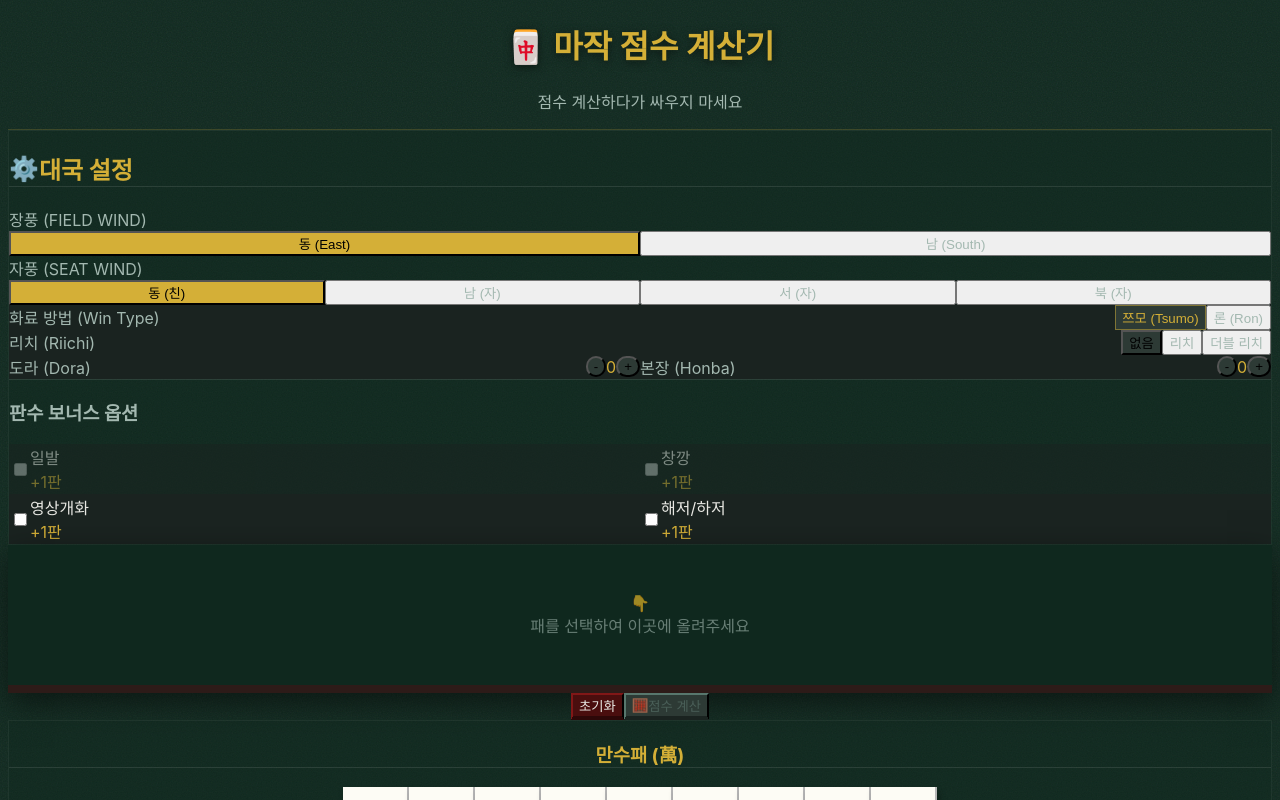
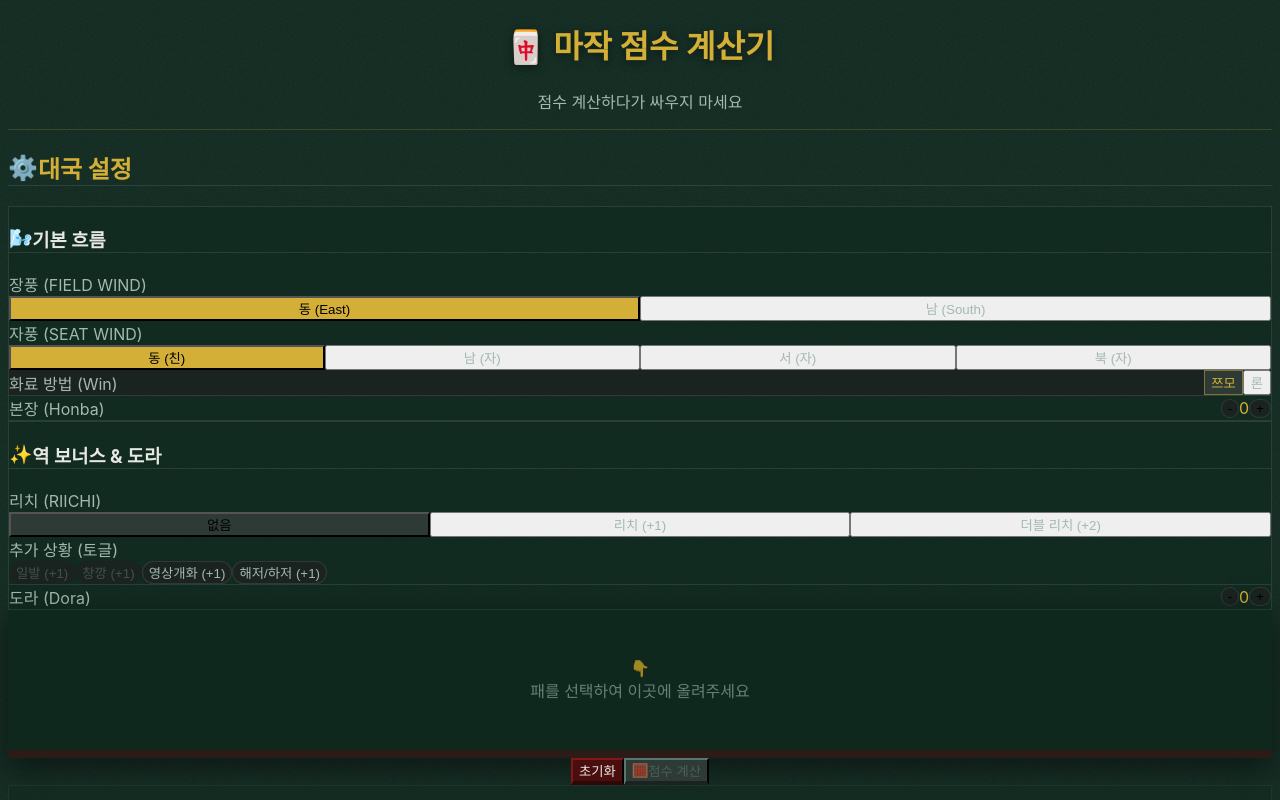
Before and after one commit to greenott/mahjong-scorer, a Next.js app: page / in a window 1280 px wide. Shown: the top 800 px of the page. Built offline with nearby package versions, Linux system fonts and the light colour scheme; a web font is replaced by a local one.

Commit message:
style: restructure match settings into card and chip layout

```diff
--- a/app/page.tsx
+++ b/app/page.tsx
@@ -361,14 +361,19 @@ export default function Home() {
                 </header>
 
                 {/* Match Settings Panel */}
-                <section className="bg-[#0f281e]/40 p-4 md:p-6 rounded-2xl border border-[#ffffff]/5 shadow-lg max-w-4xl mx-auto space-y-6">
-                    <h2 className="text-xl font-bold text-[#d4af37] border-b border-[#ffffff]/10 pb-2 flex items-center gap-2">
+                <section className="max-w-4xl mx-auto space-y-4 md:space-y-6">
+                    <h2 className="text-2xl font-black text-[#d4af37] pb-2 flex items-center gap-2 drop-shadow-md border-b border-[#ffffff]/10">
                         <span>⚙️</span> 대국 설정
                     </h2>
 
-                    <div className="grid grid-cols-1 md:grid-cols-2 gap-6">
-                        {/* Winds & Win Type */}
-                        <div className="space-y-4">
+                    <div className="grid grid-cols-1 md:grid-cols-2 gap-4 md:gap-6">
+                        {/* Card 1: 기본 흐름 (장풍, 자풍, 화료, 본장) */}
+                        <div className="bg-[#0f281e]/60 p-5 md:p-6 rounded-2xl border border-[#ffffff]/10 shadow-lg space-y-5 flex flex-col">
+                            <h3 className="text-lg font-bold text-[#e8e8e3] border-b border-[#ffffff]/10 pb-2 flex items-center gap-2">
+                                <span>🌬️</span> 기본 흐름
+                            </h3>
+
+                            <div className="space-y-4 flex-1">
                                 <div className="flex flex-col gap-2">
                                     <label className="text-sm text-[#a3b8b0] uppercase tracking-wider font-semibold">장풍 (Field Wind)</label>
                                     <div className="flex bg-[#1a2320] rounded-lg p-1">
@@ -386,109 +391,94 @@ export default function Home() {
                                         <button onClick={() => setHandStatus({ ...handStatus, windPlayer: 4 })} className={`flex-1 py-3 md:py-2 rounded-md transition text-base md:text-sm ${handStatus.windPlayer === 4 ? 'bg-[#d4af37] text-black font-bold' : 'text-[#a3b8b0] hover:bg-[#2d3a35]'}`}>북 (자)</button>
                                     </div>
                                 </div>
-                        </div>
-
-                        {/* Modifiers & Counters */}
-                        <div className="space-y-4">
-                            <div className="flex items-center justify-between bg-[#1a2320] p-3 rounded-lg">
-                                <label className="text-sm text-[#a3b8b0] font-semibold">화료 방법 (Win Type)</label>
-                                <div className="flex gap-2">
-                                    <button onClick={() => setHandStatus({ ...handStatus, winType: 'tsumo' })} className={`px-4 py-2 md:py-1.5 rounded-md transition text-base md:text-sm ${handStatus.winType === 'tsumo' ? 'bg-[#2d3a35] text-[#d4af37] border border-[#d4af37]/50' : 'text-[#a3b8b0]'}`}>쯔모 (Tsumo)</button>
-                                    <button onClick={() => setHandStatus({ ...handStatus, winType: 'ron' })} className={`px-4 py-2 md:py-1.5 rounded-md transition text-base md:text-sm ${handStatus.winType === 'ron' ? 'bg-[#2d3a35] text-[#d4af37] border border-[#d4af37]/50' : 'text-[#a3b8b0]'}`}>론 (Ron)</button>
-                                </div>
-                            </div>
 
                                 <div className="flex items-center justify-between bg-[#1a2320] p-3 rounded-lg">
-                                <label className="text-sm text-[#a3b8b0] font-semibold">리치 (Riichi)</label>
+                                    <label className="text-sm text-[#a3b8b0] font-semibold">화료 방법 (Win)</label>
                                     <div className="flex gap-2">
-                                    <button onClick={() => {
-                                        let updated = { ...handStatus, riichi: 0 as 0 | 1 | 2 };
-                                        if (handStatus.isIppatsu) updated.isIppatsu = false; // Disable Ippatsu if Riichi is turned off
-                                        setHandStatus(updated);
-                                    }} className={`px-3 py-2 md:py-1.5 rounded-md transition text-base md:text-sm ${handStatus.riichi === 0 ? 'bg-[#2d3a35] text-white' : 'text-[#a3b8b0]'}`}>없음</button>
-                                    <button onClick={() => setHandStatus({ ...handStatus, riichi: 1 })} className={`px-3 py-2 md:py-1.5 rounded-md transition text-base md:text-sm ${handStatus.riichi === 1 ? 'bg-[#8a1c1c] text-white font-bold' : 'text-[#a3b8b0]'}`}>리치</button>
-                                    <button onClick={() => setHandStatus({ ...handStatus, riichi: 2 })} className={`px-3 py-2 md:py-1.5 rounded-md transition text-base md:text-sm ${handStatus.riichi === 2 ? 'bg-[#8a1c1c] text-white font-bold' : 'text-[#a3b8b0]'}`}>더블 리치</button>
-                                </div>
-                            </div>
-
-                            <div className="flex gap-4">
-                                <div className="flex-1 flex items-center justify-between bg-[#1a2320] p-3 rounded-lg">
-                                    <label className="text-sm text-[#a3b8b0] font-semibold">도라 (Dora)</label>
-                                    <div className="flex items-center gap-3">
-                                        <button onClick={() => setHandStatus({ ...handStatus, doraCount: Math.max(0, handStatus.doraCount - 1) })} className="w-10 h-10 md:w-8 md:h-8 rounded-full bg-[#2d3a35] text-white flex items-center justify-center hover:bg-[#3e524b] text-xl md:text-base">-</button>
-                                        <span className="text-2xl md:text-xl font-bold text-[#d4af37] w-5 text-center">{handStatus.doraCount}</span>
-                                        <button onClick={() => setHandStatus({ ...handStatus, doraCount: handStatus.doraCount + 1 })} className="w-10 h-10 md:w-8 md:h-8 rounded-full bg-[#2d3a35] text-white flex items-center justify-center hover:bg-[#3e524b] text-xl md:text-base">+</button>
-                                    </div>
-                                </div>
-                                <div className="flex-1 flex items-center justify-between bg-[#1a2320] p-3 rounded-lg">
-                                    <label className="text-sm text-[#a3b8b0] font-semibold">본장 (Honba)</label>
-                                    <div className="flex items-center gap-3">
-                                        <button onClick={() => setHandStatus({ ...handStatus, honba: Math.max(0, handStatus.honba - 1) })} className="w-10 h-10 md:w-8 md:h-8 rounded-full bg-[#2d3a35] text-white flex items-center justify-center hover:bg-[#3e524b] text-xl md:text-base">-</button>
-                                        <span className="text-2xl md:text-xl font-bold text-[#d4af37] w-5 text-center">{handStatus.honba}</span>
-                                        <button onClick={() => setHandStatus({ ...handStatus, honba: handStatus.honba + 1 })} className="w-10 h-10 md:w-8 md:h-8 rounded-full bg-[#2d3a35] text-white flex items-center justify-center hover:bg-[#3e524b] text-xl md:text-base">+</button>
-                                    </div>
-                                </div>
+                                        <button onClick={() => setHandStatus({ ...handStatus, winType: 'tsumo' })} className={`px-4 py-2 md:py-1.5 rounded-md transition text-base md:text-sm ${handStatus.winType === 'tsumo' ? 'bg-[#2d3a35] text-[#d4af37] border border-[#d4af37]/50' : 'text-[#a3b8b0]'}`}>쯔모</button>
+                                        <button onClick={() => setHandStatus({ ...handStatus, winType: 'ron' })} className={`px-4 py-2 md:py-1.5 rounded-md transition text-base md:text-sm ${handStatus.winType === 'ron' ? 'bg-[#2d3a35] text-[#d4af37] border border-[#d4af37]/50' : 'text-[#a3b8b0]'}`}>론</button>
                                     </div>
                                 </div>
                             </div>
 
-                    {/* Additional Yaku Options */}
-                    <div className="mt-6 pt-6 border-t border-[#ffffff]/10">
-                        <h3 className="text-sm text-[#a3b8b0] uppercase tracking-wider font-semibold mb-4">판수 보너스 옵션</h3>
-                        <div className="grid grid-cols-2 md:grid-cols-4 gap-3">
-                            <label className={`flex items-center gap-2 p-3 rounded-lg border transition cursor-pointer ${handStatus.riichi > 0 ? (handStatus.isIppatsu ? 'bg-[#2d3a35] border-[#d4af37]/50' : 'bg-[#1a2320] border-transparent hover:border-[#ffffff]/20') : 'opacity-50 cursor-not-allowed bg-[#1a2320] border-transparent'}`}>
-                                <input
-                                    type="checkbox"
+                            <div className="mt-auto pt-4 flex items-center justify-between border-t border-[#ffffff]/10">
+                                <label className="text-sm text-[#a3b8b0] font-semibold flex items-center gap-2">본장 (Honba)</label>
+                                <div className="flex items-center gap-3">
+                                    <button onClick={() => setHandStatus({ ...handStatus, honba: Math.max(0, handStatus.honba - 1) })} className="w-10 h-10 md:w-8 md:h-8 rounded-full bg-[#1a2320] text-white flex items-center justify-center hover:bg-[#3e524b] text-xl md:text-base border border-[#ffffff]/10">-</button>
+                                    <span className="text-2xl md:text-xl font-bold text-[#d4af37] w-5 text-center">{handStatus.honba}</span>
+                                    <button onClick={() => setHandStatus({ ...handStatus, honba: handStatus.honba + 1 })} className="w-10 h-10 md:w-8 md:h-8 rounded-full bg-[#1a2320] text-white flex items-center justify-center hover:bg-[#3e524b] text-xl md:text-base border border-[#ffffff]/10">+</button>
+                                </div>
+                            </div>
+                        </div>
+
+                        {/* Card 2: 역 조건 & 도라 */}
+                        <div className="bg-[#0f281e]/60 p-5 md:p-6 rounded-2xl border border-[#ffffff]/10 shadow-lg space-y-5 flex flex-col">
+                            <h3 className="text-lg font-bold text-[#e8e8e3] border-b border-[#ffffff]/10 pb-2 flex items-center gap-2">
+                                <span>✨</span> 역 보너스 & 도라
+                            </h3>
+
+                            <div className="space-y-4 flex-1">
+                                <div className="flex flex-col gap-2">
+                                    <label className="text-sm text-[#a3b8b0] uppercase tracking-wider font-semibold">리치 (Riichi)</label>
+                                    <div className="flex bg-[#1a2320] rounded-lg p-1">
+                                        <button onClick={() => {
+                                            let updated = { ...handStatus, riichi: 0 as 0 | 1 | 2 };
+                                            if (handStatus.isIppatsu) updated.isIppatsu = false;
+                                            setHandStatus(updated);
+                                        }} className={`flex-1 py-3 md:py-2 rounded-md transition text-base md:text-sm ${handStatus.riichi === 0 ? 'bg-[#2d3a35] text-white' : 'text-[#a3b8b0] hover:bg-[#2d3a35]'}`}>없음</button>
+                                        <button onClick={() => setHandStatus({ ...handStatus, riichi: 1 })} className={`flex-1 py-3 md:py-2 rounded-md transition text-base md:text-sm ${handStatus.riichi === 1 ? 'bg-[#8a1c1c] text-white font-bold border border-[#ff4444]/30' : 'text-[#a3b8b0] hover:bg-[#2d3a35]'}`}>리치 (+1)</button>
+                                        <button onClick={() => setHandStatus({ ...handStatus, riichi: 2 })} className={`flex-1 py-3 md:py-2 rounded-md transition text-base md:text-sm ${handStatus.riichi === 2 ? 'bg-[#8a1c1c] text-white font-bold border border-[#ff4444]/30' : 'text-[#a3b8b0] hover:bg-[#2d3a35]'}`}>더블 리치 (+2)</button>
+                                    </div>
+                                </div>
+
+                                <div className="flex flex-col gap-2 pt-2">
+                                    <label className="text-sm text-[#a3b8b0] uppercase tracking-wider font-semibold">추가 상황 (토글)</label>
+                                    <div className="flex flex-wrap gap-2">
+                                        <button
                                             disabled={handStatus.riichi === 0}
-                                    checked={handStatus.isIppatsu}
-                                    onChange={(e) => setHandStatus({ ...handStatus, isIppatsu: e.target.checked })}
-                                    className="w-5 h-5 accent-[#d4af37]"
-                                />
-                                <div className="flex flex-col">
-                                    <span className="font-semibold text-[#e8e8e3]">일발</span>
-                                    <span className="text-xs text-[#d4af37]">+1판</span>
+                                            onClick={() => setHandStatus({ ...handStatus, isIppatsu: !handStatus.isIppatsu })}
+                                            className={`px-4 py-2 rounded-full text-sm font-semibold border transition-all ${handStatus.riichi > 0
+                                                ? (handStatus.isIppatsu ? 'bg-[#d4af37] text-black border-[#d4af37] shadow-[0_0_10px_rgba(212,175,55,0.3)]' : 'bg-[#1a2320] text-[#a3b8b0] border-[#ffffff]/10 hover:border-[#ffffff]/30 hover:bg-[#2d3a35]')
+                                                : 'bg-[#1a2320] text-[#a3b8b0]/30 border-transparent cursor-not-allowed'}`}
+                                        >
+                                            일발 (+1)
+                                        </button>
+
+                                        <button
+                                            disabled={handStatus.winType !== 'ron'}
+                                            onClick={() => setHandStatus({ ...handStatus, isChankan: !handStatus.isChankan })}
+                                            className={`px-4 py-2 rounded-full text-sm font-semibold border transition-all ${handStatus.winType === 'ron'
+                                                ? (handStatus.isChankan ? 'bg-[#d4af37] text-black border-[#d4af37] shadow-[0_0_10px_rgba(212,175,55,0.3)]' : 'bg-[#1a2320] text-[#a3b8b0] border-[#ffffff]/10 hover:border-[#ffffff]/30 hover:bg-[#2d3a35]')
+                                                : 'bg-[#1a2320] text-[#a3b8b0]/30 border-transparent cursor-not-allowed'}`}
+                                        >
+                                            창깡 (+1)
+                                        </button>
+
+                                        <button
+                                            onClick={() => setHandStatus({ ...handStatus, isRinshan: !handStatus.isRinshan })}
+                                            className={`px-4 py-2 rounded-full text-sm font-semibold border transition-all ${handStatus.isRinshan ? 'bg-[#d4af37] text-black border-[#d4af37] shadow-[0_0_10px_rgba(212,175,55,0.3)]' : 'bg-[#1a2320] text-[#a3b8b0] border-[#ffffff]/10 hover:border-[#ffffff]/30 hover:bg-[#2d3a35]'}`}
+                                        >
+                                            영상개화 (+1)
+                                        </button>
+
+                                        <button
+                                            onClick={() => setHandStatus({ ...handStatus, isHaiteiHoutei: !handStatus.isHaiteiHoutei })}
+                                            className={`px-4 py-2 rounded-full text-sm font-semibold border transition-all ${handStatus.isHaiteiHoutei ? 'bg-[#d4af37] text-black border-[#d4af37] shadow-[0_0_10px_rgba(212,175,55,0.3)]' : 'bg-[#1a2320] text-[#a3b8b0] border-[#ffffff]/10 hover:border-[#ffffff]/30 hover:bg-[#2d3a35]'}`}
+                                        >
+                                            해저/하저 (+1)
+                                        </button>
                                     </div>
-                            </label>
+                                </div>
+                            </div>
 
-                            <label className={`flex items-center gap-2 p-3 rounded-lg border transition cursor-pointer ${handStatus.winType === 'ron' ? (handStatus.isChankan ? 'bg-[#2d3a35] border-[#d4af37]/50' : 'bg-[#1a2320] border-transparent hover:border-[#ffffff]/20') : 'opacity-50 cursor-not-allowed bg-[#1a2320] border-transparent'}`}>
-                                <input
-                                    type="checkbox"
-                                    disabled={handStatus.winType !== 'ron'}
-                                    checked={handStatus.isChankan}
-                                    onChange={(e) => setHandStatus({ ...handStatus, isChankan: e.target.checked })}
-                                    className="w-5 h-5 accent-[#d4af37]"
-                                />
-                                <div className="flex flex-col">
-                                    <span className="font-semibold text-[#e8e8e3]">창깡</span>
-                                    <span className="text-xs text-[#d4af37]">+1판</span>
+                            <div className="mt-auto pt-4 flex items-center justify-between border-t border-[#ffffff]/10">
+                                <label className="text-sm text-[#a3b8b0] font-semibold flex items-center gap-2">도라 (Dora)</label>
+                                <div className="flex items-center gap-3">
+                                    <button onClick={() => setHandStatus({ ...handStatus, doraCount: Math.max(0, handStatus.doraCount - 1) })} className="w-10 h-10 md:w-8 md:h-8 rounded-full bg-[#1a2320] text-white flex items-center justify-center hover:bg-[#3e524b] text-xl md:text-base border border-[#ffffff]/10">-</button>
+                                    <span className="text-2xl md:text-xl font-bold text-[#d4af37] w-5 text-center">{handStatus.doraCount}</span>
+                                    <button onClick={() => setHandStatus({ ...handStatus, doraCount: handStatus.doraCount + 1 })} className="w-10 h-10 md:w-8 md:h-8 rounded-full bg-[#1a2320] text-white flex items-center justify-center hover:bg-[#3e524b] text-xl md:text-base border border-[#ffffff]/10">+</button>
                                 </div>
-                            </label>
-
-                            <label className={`flex items-center gap-2 p-3 rounded-lg border transition cursor-pointer ${handStatus.isRinshan ? 'bg-[#2d3a35] border-[#d4af37]/50' : 'bg-[#1a2320] border-transparent hover:border-[#ffffff]/20'}`}>
-                                <input
-                                    type="checkbox"
-                                    checked={handStatus.isRinshan}
-                                    onChange={(e) => setHandStatus({ ...handStatus, isRinshan: e.target.checked })}
-                                    className="w-5 h-5 accent-[#d4af37]"
-                                />
-                                <div className="flex flex-col">
-                                    <span className="font-semibold text-[#e8e8e3]">영상개화</span>
-                                    <span className="text-xs text-[#d4af37]">+1판</span>
                             </div>
-                            </label>
-
-                            <label className={`flex items-center gap-2 p-3 rounded-lg border transition cursor-pointer ${handStatus.isHaiteiHoutei ? 'bg-[#2d3a35] border-[#d4af37]/50' : 'bg-[#1a2320] border-transparent hover:border-[#ffffff]/20'}`}>
-                                <input
-                                    type="checkbox"
-                                    checked={handStatus.isHaiteiHoutei}
-                                    onChange={(e) => setHandStatus({ ...handStatus, isHaiteiHoutei: e.target.checked })}
-                                    className="w-5 h-5 accent-[#d4af37]"
-                                />
-                                <div className="flex flex-col">
-                                    <span className="font-semibold text-[#e8e8e3]">해저/하저</span>
-                                    <span className="text-xs text-[#d4af37]">+1판</span>
-                                </div>
-                            </label>
                         </div>
                     </div>
                 </section>
```
Lines whose indentation alone changed are shown as unchanged.
